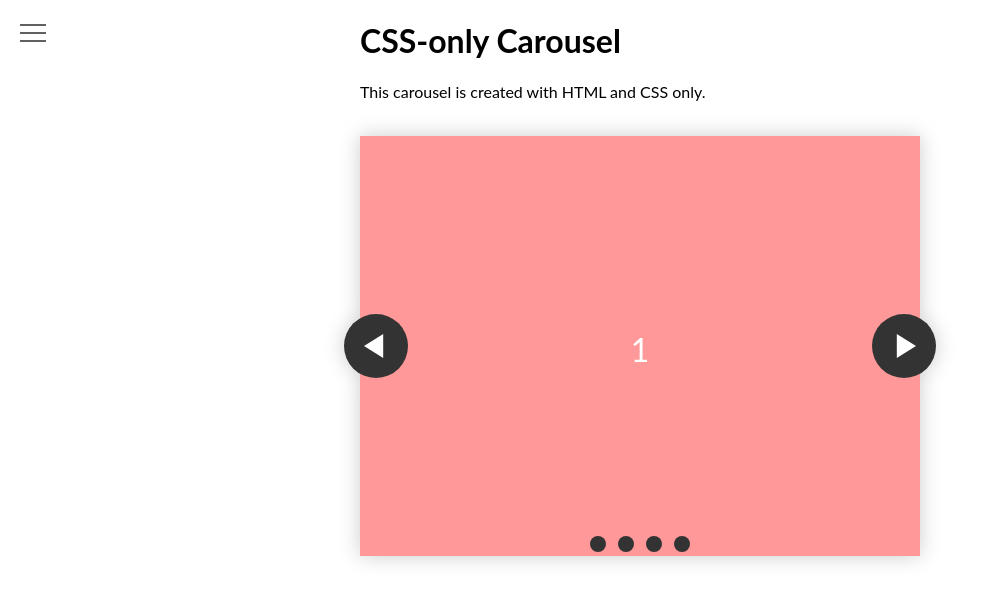
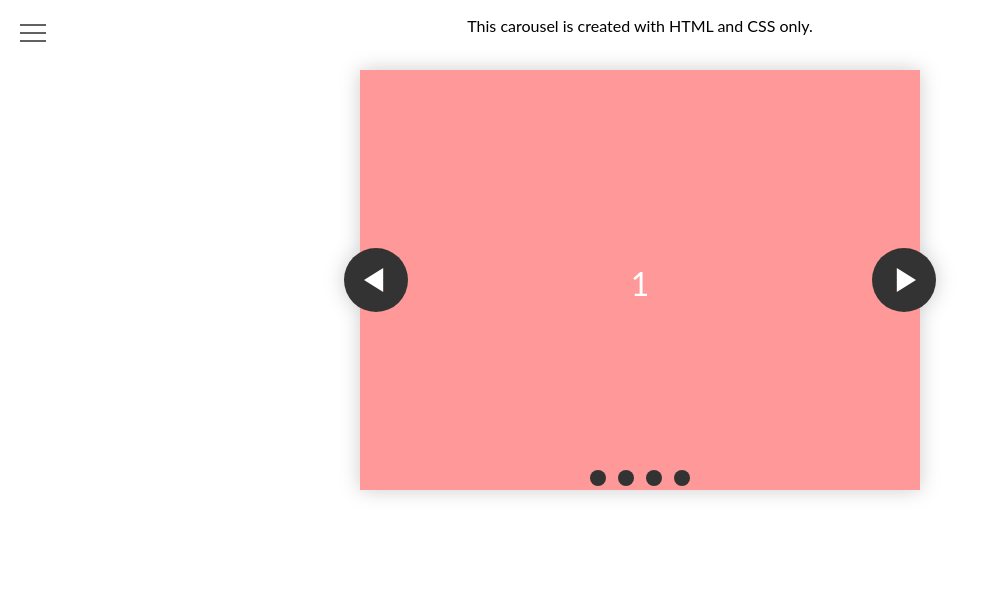
Before and after one commit to GeniusDP/lab4-web-dev, a website: page index.html in a window 1280 px wide. Shown: the whole page, without its empty margins (0-984 px from the left). Drawn offline with Linux system fonts and the light colour scheme.

Commit message:
-- some text

```diff
--- a/index.html
+++ b/index.html
@@ -1,5 +1,5 @@
 <!DOCTYPE html>
-<html lang="en">
+<html lang="en" xmlns="http://www.w3.org/1999/html">
     <head>
         <meta charset="UTF-8" />
         <meta http-equiv="X-UA-Compatible" content="IE=edge" />
@@ -10,9 +10,8 @@
         <link rel="stylesheet" href="css/burger-menu.css" />
     </head>
     <body>
-        <h1>CSS-only Carousel</h1>
-
-        <p>This carousel is created with HTML and CSS only.</p>
+        <center>
+            <p>This carousel is created with HTML and CSS only.</p></center>
         <div class="hamburger-menu">
             <input id="menu__toggle" type="checkbox" />
             <label class="menu__btn" for="menu__toggle">
```
